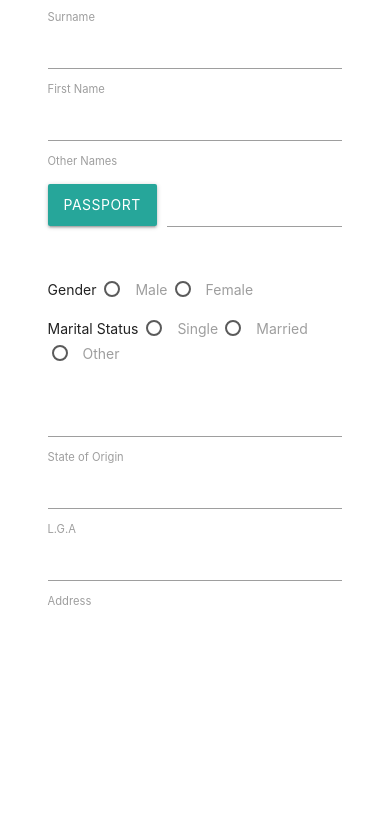
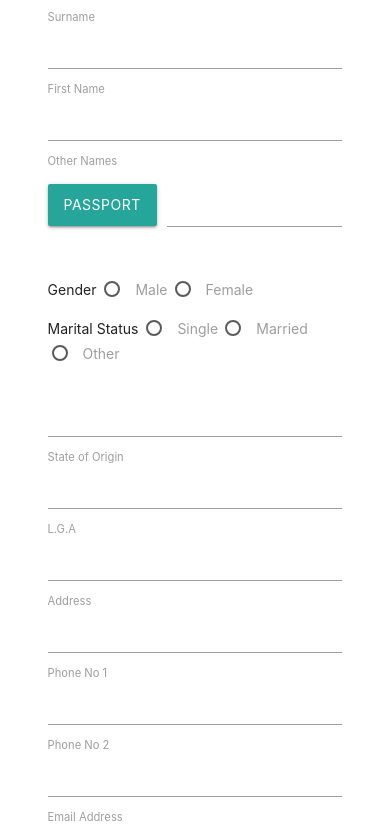
Before and after one commit to elechigreatness/STUDENT-REGISTRATON-FORM, a plain HTML site: page index.html in a window 390 px wide. Shown: the part 262-1100 px from the top of the page. Before the commit the page ends 892 px from the top, so only its background shows below. Drawn offline with Linux system fonts and the light colour scheme.

Commit message:
STYLED THE FOURTH ROW (PHONE NO 1 PHONE NO 2  AND EMAIL ADDRESS)

```diff
--- a/index.html
+++ b/index.html
@@ -96,7 +96,24 @@
                                 <label for="address">Address</label>
                             </div>
                         </div>
-
+                            <div class="col s12 m4 l4">
+                                <div>
+                                    <input type="text" id="phone n0 1">
+                                    <label for="phone n0 1">Phone No 1</label>
+                                </div>
+                            </div>
+                            <div class="col s12 m4 l4">
+                                <div>
+                                    <input type="text" id="phone n0 2">
+                                    <label for="phone n0 2">Phone No 2</label>
+                                </div>
+                            </div>
+                            <div class="col s12 m4 l4">
+                                <div>
+                                    <input type="text" id="Email Address">
+                                    <label for="Email Address">Email Address</label>
+                                </div>
+                            </div>
                     </div>
                 </form>
             </div>
```
